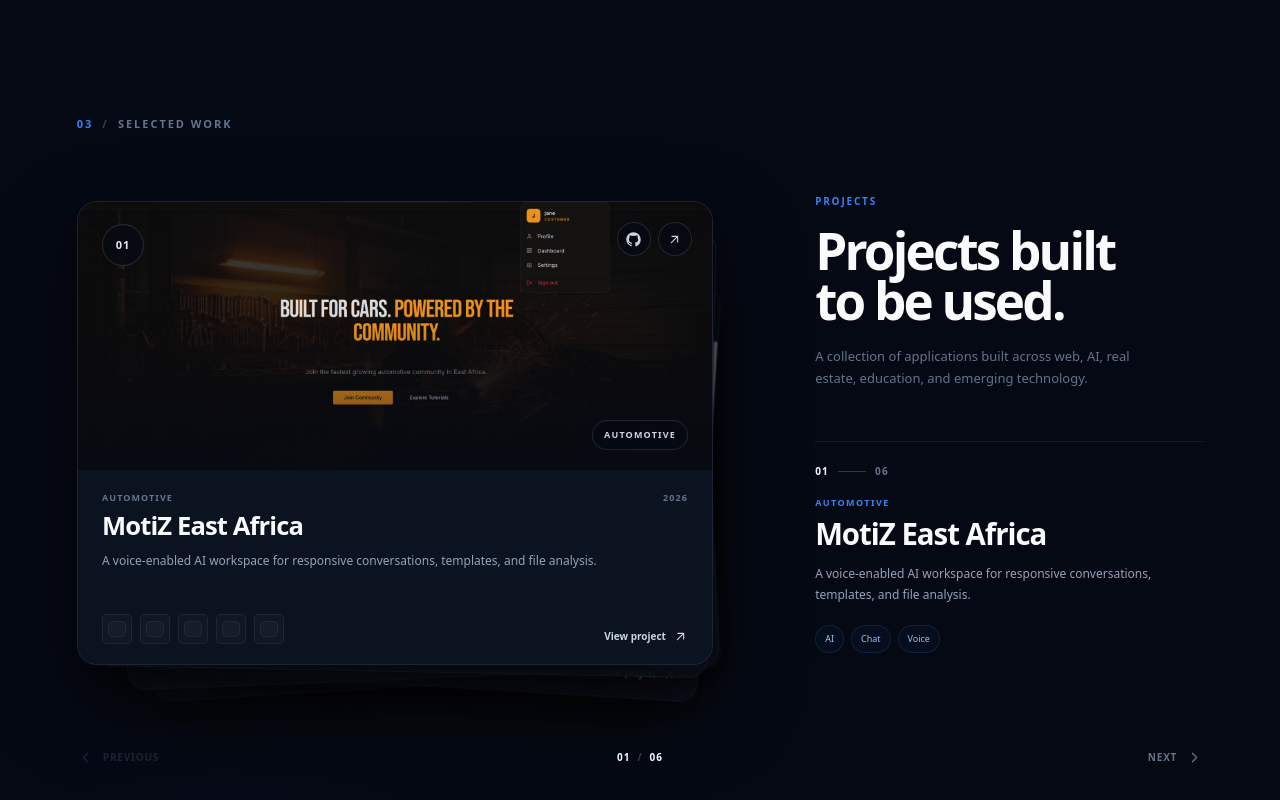
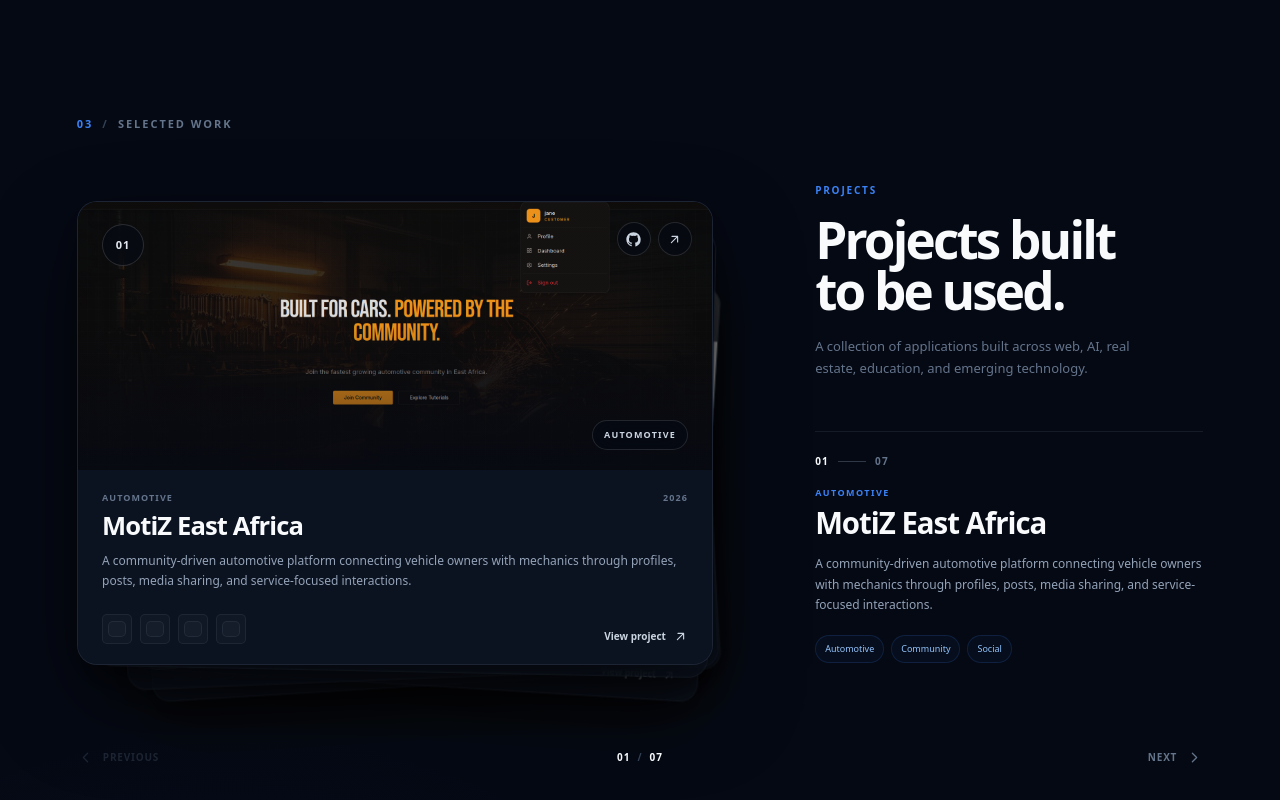
Before and after one commit to Geremi57/angular-portfolio, an Angular app: page / in a window 1280 px wide. Shown: the part 3568-4368 px from the top of the page. Built offline with nearby package versions, Linux system fonts and the light colour scheme.

Commit message:
feat: perform a rewrite for the projects interface array

```diff
--- a/src/app/projects-section/projects-section.ts
+++ b/src/app/projects-section/projects-section.ts
@@ -19,8 +19,10 @@ import {
   siPolygon,
   siReact,
   siSolidity,
+  siRedis,
   siTailwindcss,
   siTypescript,
+  siPostgresql,
   type SimpleIcon,
 } from 'simple-icons';
 
@@ -284,16 +286,14 @@ export class ProjectsSectionComponent implements AfterViewInit, OnDestroy {
     category: 'Automotive',
     year: '2026',
     description:
-        'A voice-enabled AI workspace for responsive conversations, templates, and file analysis.',
+      'A community-driven automotive platform connecting vehicle owners with mechanics through profiles, posts, media sharing, and service-focused interactions.',
     technologies: [
       { name: 'Go', icon: siGo },
-        { name: 'Angular', icon: siAngular },
-        { name: 'OpenRouter', icon: siOpenrouter },
+      { name: 'React', icon: siReact },
       { name: 'TypeScript', icon: siTypescript },
       { name: 'Tailwind CSS', icon: siTailwindcss },
     ],
-
-      tags: ['AI', 'Chat', 'Voice'],
+    tags: ['Automotive', 'Community', 'Social'],
     image: 'motiz.png',
 
     gallery: [
@@ -302,22 +302,25 @@ export class ProjectsSectionComponent implements AfterViewInit, OnDestroy {
       'assets/projects/images/llm/space-3.png',
       'assets/projects/images/llm/template-llm.png',
     ],
+
     features: [
-        'Real-time AI responses',
-        'Voice input',
-        'Conversation templates',
-        'File upload & analysis',
-        'Markdown rendering',
+      'User profiles and role-based access',
+      'Automotive community posts',
+      'Image and video sharing',
+      'Likes and comments',
+      'Mechanic and customer interactions',
     ],
-      live: 'https://space-topaz-tau.vercel.app/',
-      github: 'https://github.com/Geremi57/space-llm',
+
+    live: 'https://motiz-east-africa.vercel.app/',
+    github: 'https://github.com/Geremi57/motiz-east-africa',
   },
+
   {
     title: 'Space LLM Support AI Chat Assistant',
     category: 'AI Application',
     year: '2024',
     description:
-        'A voice-enabled AI workspace for responsive conversations, templates, and file analysis.',
+      'An AI-powered support assistant that uses large language models to provide conversational help through a responsive web interface.',
     technologies: [
       { name: 'Go', icon: siGo },
       { name: 'Angular', icon: siAngular },
@@ -325,119 +328,173 @@ export class ProjectsSectionComponent implements AfterViewInit, OnDestroy {
       { name: 'TypeScript', icon: siTypescript },
       { name: 'Tailwind CSS', icon: siTailwindcss },
     ],
-      tags: ['AI', 'Chat', 'Voice'],
+    tags: ['AI', 'Chat', 'LLM'],
     image: 'space-3.png',
+
     gallery: [
       'assets/projects/images/llm/space-2.png',
       'assets/projects/images/llm/space-1.png',
       'assets/projects/images/llm/space-3.png',
       'assets/projects/images/llm/template-llm.png',
     ],
+
     features: [
-        'Real-time AI responses',
-        'Voice input',
-        'Conversation templates',
-        'File upload & analysis',
-        'Markdown rendering',
+      'AI-powered conversations',
+      'OpenRouter model integration',
+      'Context-aware chat',
+      'Responsive chat interface',
+      'Markdown response rendering',
     ],
+
     live: 'https://space-topaz-tau.vercel.app/',
     github: 'https://github.com/Geremi57/space-llm',
   },
+
   {
-      title: 'PurpleHeyz Education Platform',
-      category: 'Social Application',
+    title: 'FlashNotes',
+    category: 'Education',
     year: '2024',
     description:
-        'An interactive learning community built around focused study cards and progress tracking.',
+      'An interactive study platform designed to help learners create, review, and organize study cards while tracking their learning progress.',
     technologies: [
       { name: 'React', icon: siReact },
       { name: 'Go', icon: siGo },
-        { name: 'Node.js', icon: siNodedotjs },
+      { name: 'OpenRouter', icon: siOpenrouter },
       { name: 'Tailwind CSS', icon: siTailwindcss },
     ],
-      tags: ['Education', 'Community', 'Tracking'],
+
+    tags: ['Education', 'Study', 'AI'],
     image: 'assets/projects/images/ph/purpleHeyz.png',
+
     gallery: [
       'assets/projects/images/ph/purpleHeyz.png',
       'assets/projects/images/ph/details-card.png',
       'assets/projects/images/ph/answer-ph.png',
     ],
+
     features: [
-        'User profiles',
-        'Interactive cards',
-        'Real-time updates',
-        'Engagement analytics',
-        'Responsive design',
+      'Interactive study cards',
+      'Card creation and organization',
+      'AI-assisted learning',
+      'Answer and review flow',
+      'Responsive study interface',
     ],
+
     live: 'https://purple-heyz.netlify.app/',
     github: 'https://github.com/Geremi57/FlashNotes',
   },
 
   {
-      title: 'SatGate Economic Proof of intent',
-      category: 'Cyber security',
+    title: 'SatGate Economic Proof of Intent',
+    category: 'Cybersecurity',
     year: '2024',
     description:
-        'An interactive learning community built around focused study cards and progress tracking.',
+      'A cybersecurity-focused proof-of-intent system exploring economic mechanisms for discouraging abusive or malicious interactions with digital services.',
     technologies: [
+      { name: 'Go', icon: siGo },
       { name: 'React', icon: siReact },
-        { name: 'Go', icon: siGo },
-        { name: 'Node.js', icon: siNodedotjs },
+      { name: 'TypeScript', icon: siTypescript },
       { name: 'Tailwind CSS', icon: siTailwindcss },
     ],
-      tags: ['Education', 'Community', 'Tracking'],
+
+    tags: ['Cybersecurity', 'Proof of Intent', 'Web3'],
     image: 'satgate.png',
+
     gallery: [
       'assets/projects/images/ph/purpleHeyz.png',
       'assets/projects/images/ph/details-card.png',
       'assets/projects/images/ph/answer-ph.png',
     ],
+
     features: [
-        'User profiles',
-        'Interactive cards',
-        'Real-time updates',
-        'Engagement analytics',
-        'Responsive design',
+      'Economic proof-of-intent mechanism',
+      'Request validation',
+      'Abuse mitigation',
+      'Interactive security interface',
+      'Web-based system visualization',
     ],
+
     live: 'https://purple-heyz.netlify.app/',
     github: 'https://github.com/Geremi57/FlashNotes',
   },
+
   {
     title: 'Real Estate Platform',
     category: 'Real Estate',
     year: '2023–2024',
     description:
-        'A property discovery experience with precise filters, interactive maps, and detailed listings.',
+      'A commercial real-estate platform for discovering properties, exploring listings, and connecting potential clients with available properties.',
     technologies: [
       { name: 'Go', icon: siGo },
       { name: 'Google Maps', icon: siGooglemaps },
       { name: 'JavaScript', icon: siJavascript },
       { name: 'HTML5', icon: siHtml5 },
     ],
-      tags: ['Real Estate', 'Maps', 'Filters'],
+
+    tags: ['Real Estate', 'Maps', 'Listings'],
     image: 'assets/projects/images/ra/Real-Estate.png',
+
     gallery: [
       'assets/projects/images/ra/Real-Estate.png',
       'assets/projects/images/ra/apartments.png',
       'assets/projects/images/ra/details-ra.png',
       'assets/projects/images/ra/sliders-ra.png',
     ],
+
     features: [
       'Property listings',
-        'Advanced filters',
+      'Property search and filtering',
       'Interactive maps',
-        'Price sliders',
-        'Property details view',
+      'Property details',
+      'Client inquiry handling',
     ],
+
     live: 'https://www.broaderrealtors.co.ke/',
     github: 'https://github.com/Geremi57/broader_real_estate',
   },
+
+  {
+    title: 'Klimatt',
+    category: 'Agriculture',
+    year: '2026',
+    description:
+      'An offline-first agricultural platform that helps communities monitor food prices and make better-informed decisions using localized market data.',
+    technologies: [
+      { name: 'Go', icon: siGo },
+      { name: 'React', icon: siReact },
+      { name: 'TypeScript', icon: siTypescript },
+      { name: 'PostgreSQL', icon: siPostgresql },
+      { name: 'Redis', icon: siRedis },
+    ],
+
+    tags: ['Agriculture', 'Offline-First', 'Food Prices'],
+    image: 'klimatt.png',
+
+    gallery: [
+      'assets/projects/images/llm/space-2.png',
+      'assets/projects/images/llm/space-1.png',
+      'assets/projects/images/llm/space-3.png',
+      'assets/projects/images/llm/template-llm.png',
+    ],
+
+    features: [
+      'Offline-first functionality',
+      'Food price monitoring',
+      'Localized market data',
+      'Data synchronization',
+      'Progressive web application',
+    ],
+
+    live: 'https://klimatt.onrender.com',
+    github: 'https://github.com/Geremi57/klimatt',
+  },
+
   {
     title: 'EcoToken',
     category: 'Blockchain',
     year: '2025',
     description:
-        'On-chain material traceability with token rewards across the complete supply chain.',
+      'A blockchain-based e-waste traceability platform that records materials across the supply chain and rewards sustainable participation with tokenized incentives.',
     technologies: [
       { name: 'Solidity', icon: siSolidity },
       { name: 'Go', icon: siGo },
@@ -445,25 +502,30 @@ export class ProjectsSectionComponent implements AfterViewInit, OnDestroy {
       { name: 'Ethereum', icon: siEthereum },
       { name: 'Polygon', icon: siPolygon },
     ],
-      tags: ['Blockchain', 'Web3', 'Supply Chain', 'Traceability'],
+
+    tags: ['Blockchain', 'Web3', 'E-Waste', 'Traceability'],
     image: 'eco-token-1.png',
+
     gallery: [
       'assets/projects/images/ecotoken/eco-token-1.png',
       'assets/projects/images/ecotoken/eco-token-2.png',
       'assets/projects/images/ecotoken/eco-token-3.png',
       'assets/projects/images/ecotoken/eco-token-4.png',
     ],
+
     features: [
-        'On-chain product registration with QR code generation',
-        'Full supply chain traceability',
+      'On-chain product registration',
+      'QR-based product tracking',
+      'Supply chain traceability',
       'ECO token rewards',
-        'MetaMask wallet authentication',
-        'Smart contract automated token minting',
+      'Automated smart contract transactions',
     ],
+
     live: 'https://eco-waste-murex.vercel.app',
     github: 'https://github.com/Geremi57/Eco-waste',
   },
 ];
+
 
 formatIndex(value: number): string {
   return String(value).padStart(2, '0');
```
Lines whose indentation alone changed are shown as unchanged.
